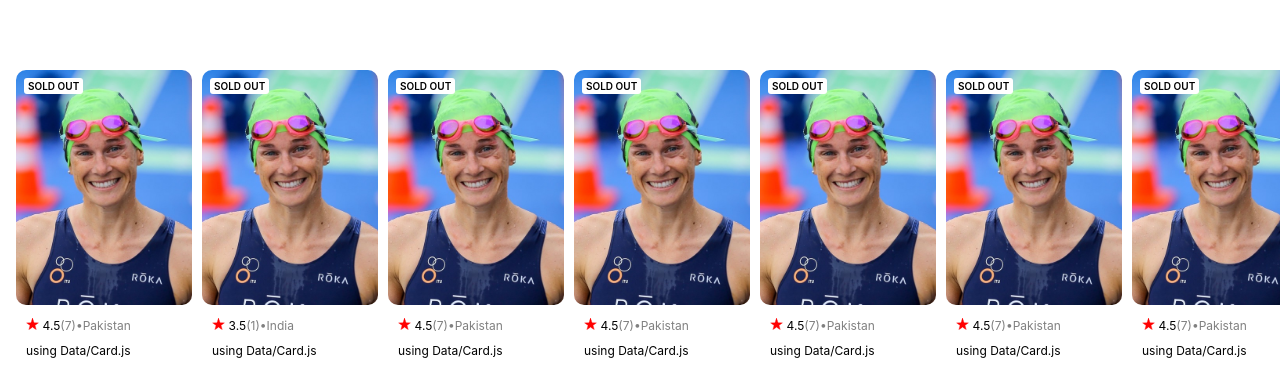
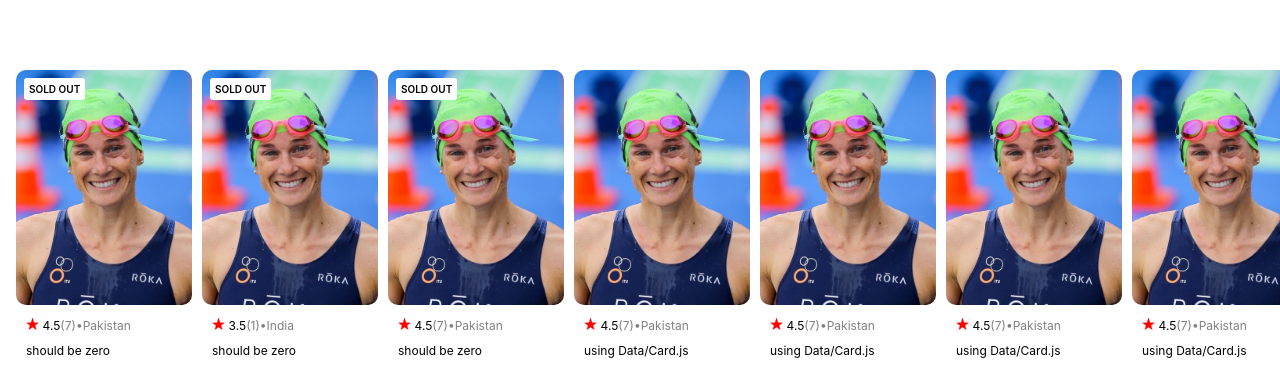
Before and after one commit to RaffayHusayn/React-Airbnb-Clone, a React (Create React App) app: page / in a window 1280 px wide. Shown: the part 568-936 px from the top of the page. Built offline with nearby package versions, Linux system fonts and the light colour scheme.

Commit message:
Started using conditional rendering for the "Sold Out" tag on the card component

```diff
--- a/src/Data/CardData.js
+++ b/src/Data/CardData.js
@@ -3,50 +3,58 @@ const cards = [
   {
     image: katieImage,
     rating: { stars: 4.5, totalratings: 7, location: "Pakistan" },
-    desc: "using Data/Card.js",
-    price: "Infinite",
+    desc: "should be zero",
+    price: "zero",
+    availableSpots: 0,
   },
   {
     image: katieImage,
     rating: { stars: 3.5, totalratings: 1, location: "India" },
-    desc: "using Data/Card.js",
-    price: "300",
+    desc: "should be zero",
+    price: "zero",
+    availableSpots: 0,
+  },
+  {
+    image: katieImage,
+    rating: { stars: 4.5, totalratings: 7, location: "Pakistan" },
+    desc: "should be zero",
+    price: "Infinite",
+    availableSpots: 0,
   },
   {
     image: katieImage,
     rating: { stars: 4.5, totalratings: 7, location: "Pakistan" },
     desc: "using Data/Card.js",
     price: "Infinite",
+    availableSpots: 30,
   },
   {
     image: katieImage,
     rating: { stars: 4.5, totalratings: 7, location: "Pakistan" },
     desc: "using Data/Card.js",
     price: "Infinite",
+    availableSpots: 10,
   },
   {
     image: katieImage,
     rating: { stars: 4.5, totalratings: 7, location: "Pakistan" },
     desc: "using Data/Card.js",
     price: "Infinite",
+    spots: 3,
   },
   {
     image: katieImage,
     rating: { stars: 4.5, totalratings: 7, location: "Pakistan" },
     desc: "using Data/Card.js",
     price: "Infinite",
+    spots: 3,
   },
   {
     image: katieImage,
     rating: { stars: 4.5, totalratings: 7, location: "Pakistan" },
     desc: "using Data/Card.js",
     price: "Infinite",
-  },
-  {
-    image: katieImage,
-    rating: { stars: 4.5, totalratings: 7, location: "Pakistan" },
-    desc: "using Data/Card.js",
-    price: "Infinite",
+    spots: 10,
   },
 ];
 
--- a/src/components/Card.js
+++ b/src/components/Card.js
@@ -6,7 +6,7 @@ function Card(props) {
     <div className="card">
       <img src={props.image} alt="card-person" className="card-image" />
       <div className="card-container">
-        <div className="card-tag">SOLD OUT</div>
+        {props.availableSpots === 0 && <div className="card-tag">SOLD OUT</div>}
         <div className="card-rating">
           <img src={starImage} alt="star-rating" className="card-star" />
           <p className="card-rating-text">
--- a/src/components/CardSlider.jsx
+++ b/src/components/CardSlider.jsx
@@ -12,6 +12,7 @@ function CardSlider(props) {
           rating={card.rating}
           desc={card.desc}
           price={card.price}
+          availableSpots={card.availableSpots}
         />
       ))}
     </div>
--- a/src/styles/Card.css
+++ b/src/styles/Card.css
@@ -52,7 +52,7 @@
   background-color: white;
   border-radius: 3px;
   position: absolute;
-  padding: 2px 4px;
+  padding: 0.5em 0.5em;
   top: 8px;
   left: 8px;
   font-size: 10px;
```
